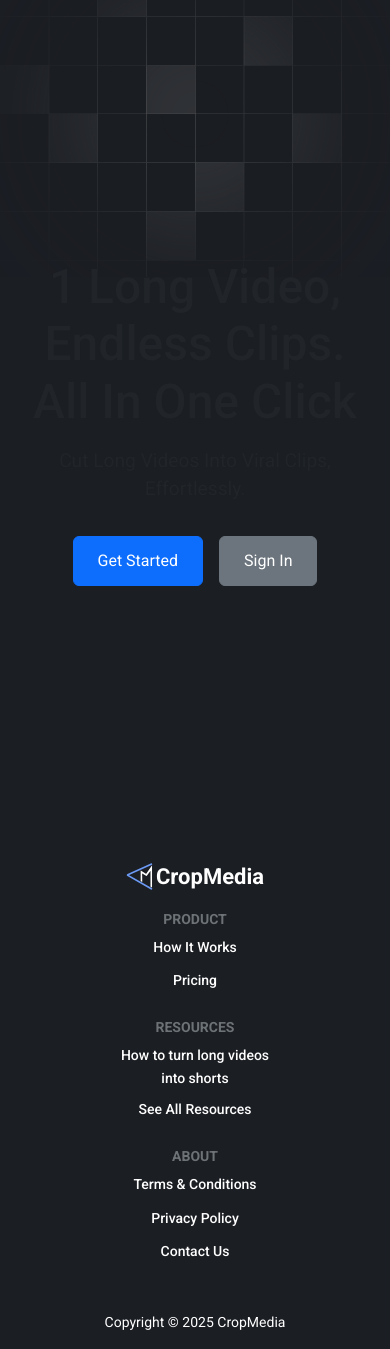
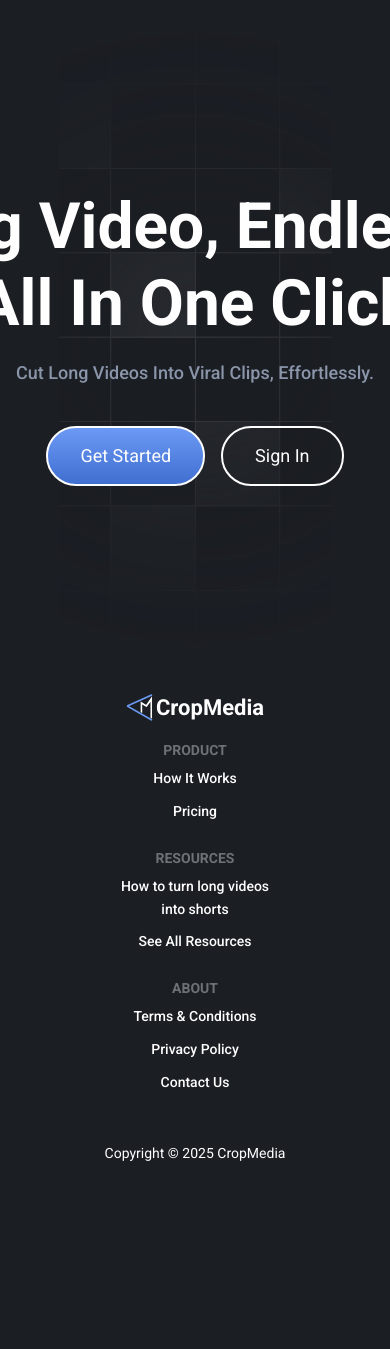
Before and after one commit to AlexJrDevs/CropMedia-Website, a PHP site: page /pages/index.php in a window 390 px wide. Shown: the part 68-1417 px from the top of the page. After the commit the page ends 1229 px from the top, so only its background shows below. Run offline with PHP 8.4, Linux system fonts and the light colour scheme; some libraries are stand-ins or nearby versions.

Commit message:
Working on the hero title section of the index page, not responsive yet

```diff
--- a/assets/css/style.css
+++ b/assets/css/style.css
@@ -44,7 +44,7 @@
     justify-content: space-between;
     align-items: center;
     background: #1B1E23;
-    padding: 1.5rem 5rem;
+    padding: 1rem 5rem;
     font-size: 20px;
     position: relative;
 }
@@ -256,14 +256,14 @@
 
 /* Index Part CSS Start */
 
-/* Hero Section Styles */
 #hero-section {
     position: relative;
     display: flex;
     justify-content: center;
-    align-items: center;
-    height: 100vh; /* Full viewport height */
+    align-items: center; /* Align content to the top */
+    height: 80vh; /* Full viewport height */
     overflow: hidden; /* Ensure the texture doesn't overflow */
+    background-color: #1B1E23;
 }
 
 .hero-wrapper {
@@ -272,40 +272,53 @@
     height: 100%;
     display: flex;
     justify-content: center;
-    align-items: center;
-    background-color: #1B1E23;
+    align-items: center; /* Align content to the top */
 }
 
 .hero-texture {
     position: absolute;
     top: 0;
     left: 0;
-    justify-content: center;
+    width: 100%;
+    height: 100%;
     z-index: 1; /* Place the texture behind the container */
+    display: flex;
+    justify-content: center; /* Center content horizontally */
+    align-items: center;
 }
 
 .hero-texture img {
-    width: 100%;
+    width: 70%;
     height: 100%;
     object-fit: cover; /* Ensure the texture covers the entire area */
+
 }
+
+
 
 .hero-container {
     position: relative;
     z-index: 2; /* Place the container above the texture */
     text-align: center; /* Center the content horizontally */
-    max-width: 800px; /* Adjust as needed */
-    padding: 20px;
+    max-width: 800px;
+    padding: 2rem;
+    white-space: nowrap;
 }
 
+
+
 .hero-content h1 {
-    font-size: 3rem; /* Adjust as needed */
+    font-size: 64px;
+    color: #FEFEFE;
+    font-weight: 700;
     margin-bottom: 1rem;
 }
 
 .hero-content p {
-    font-size: 1.2rem; /* Adjust as needed */
-    margin-bottom: 2rem;
+    font-size: 18px;
+    color: #8A95AA;
+    font-weight: 500;
+    margin-bottom: 2.5rem;
 }
 
 .hero-buttons {
@@ -314,11 +327,19 @@
     gap: 1rem; /* Space between buttons */
 }
 
-.hero-buttons .btn {
-    padding: 0.75rem 1.5rem; /* Adjust as needed */
+.hero-buttons a {
+    padding: 0.9rem 2rem;
     font-size: 1rem;
+    border: 2px solid #FEFEFE;
+    border-radius: 50px;
+    color: #FEFEFE;
+    font-size: 18px;
 }
 
+
+.hero-btn-sign-up {
+    background: linear-gradient(180deg, #6C99F4 0%, #3F6FD1 100%);
+}
 
 
 
--- a/pages/index.php
+++ b/pages/index.php
@@ -32,7 +32,7 @@
   <section id="hero-section">
     <div class="hero-wrapper">
       <div class="hero-texture">
-        <img src="../assets/images/bg_texture.svg" alt="bg-texture" />
+        <img src="../assets/images/BG_texture.svg" alt="bg-texture" />
       </div>
       <div class="hero-container">
         <div class="hero-content">
@@ -41,8 +41,8 @@
             Cut Long Videos Into Viral Clips, Effortlessly.
           </p>
           <div class="hero-buttons">
-            <a href="sign-up.php" class="btn btn-primary">Get Started</a>
-            <a href="sign-in.php" class="btn btn-secondary">Sign In</a>
+            <a href="sign-up.php" class="hero-btn-sign-up">Get Started</a>
+            <a href="sign-in.php" class="hero-btn-sign-in">Sign In</a>
           </div>
         </div>
       </div>
```
Also changed, not shown: assets/images/bg_texture.svg.
